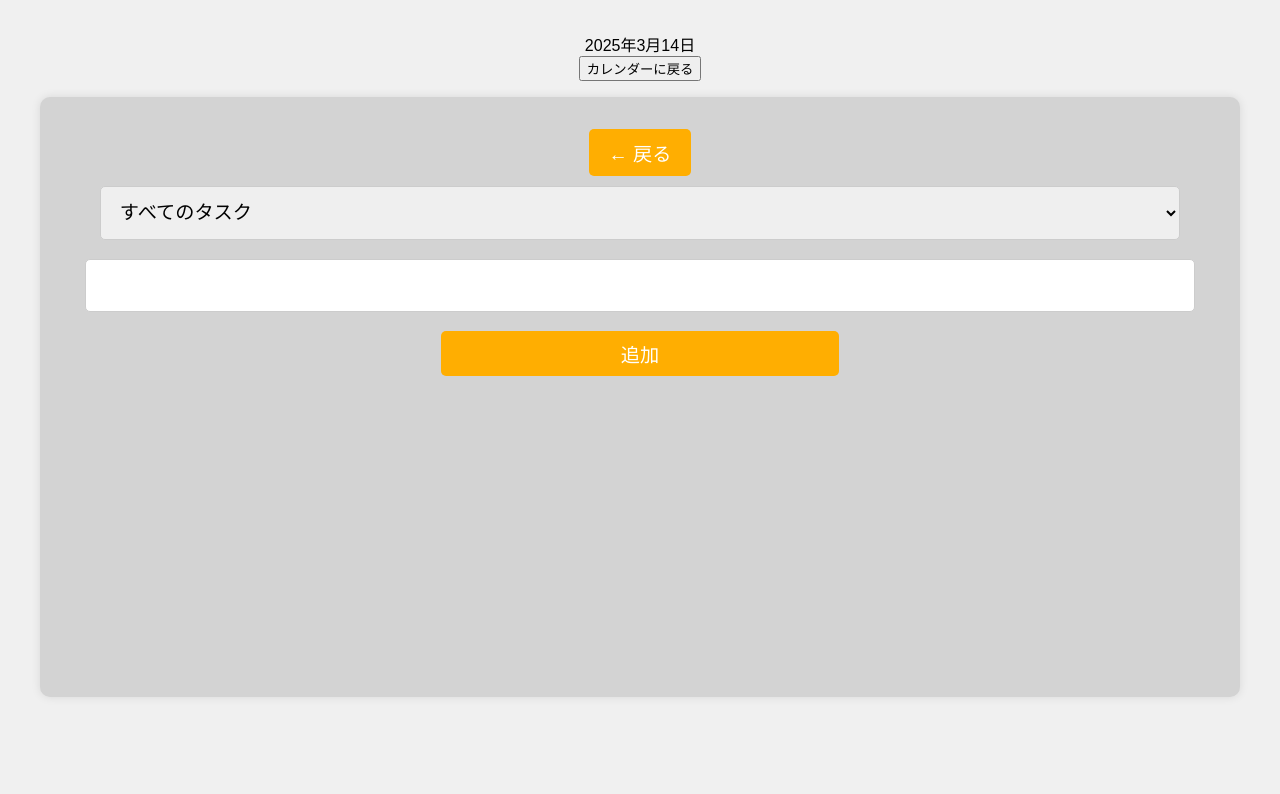
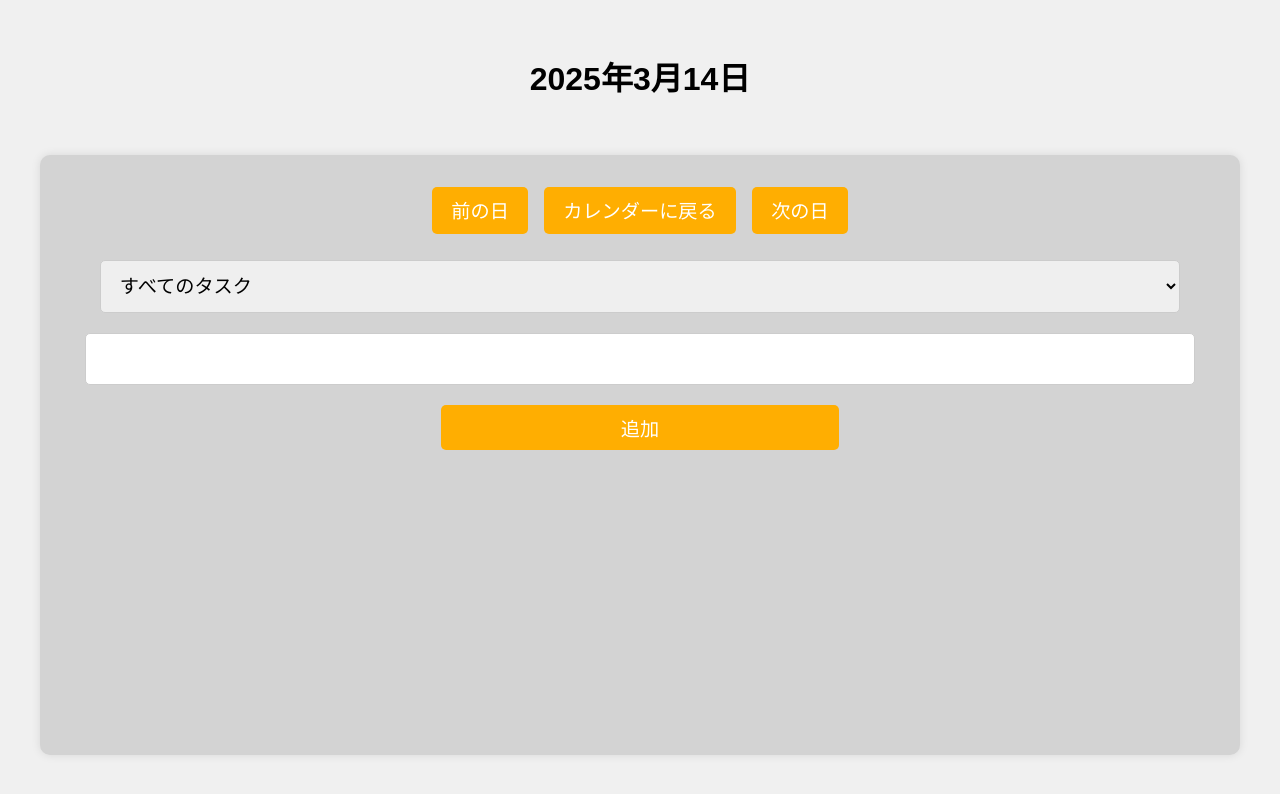
Before and after one commit to shoutarou123/proaka-front-tokka, a React (Vite) app: page /todos in a window 1280 px wide. Shown: the top 794 px of the page. Built offline with nearby package versions, Linux system fonts and the light colour scheme; the HTML template or start-up script is replaced by a standard one.

Commit message:
ボタン見た目調整

```diff
--- a/src/App.tsx
+++ b/src/App.tsx
@@ -8,21 +8,11 @@ import { Day } from './components/Day';
 
 
 function App() {
-  const [showCalendar, setShowCalendar] = useState(false);
 
   return (
 
     <BrowserRouter>
       <Day /><br />
-      {/* カレンダー表示・非表示を切り替えるボタン */}
-      <button onClick={() => setShowCalendar(!showCalendar)}>カレンダーに戻る</button>
-
-      {/* カレンダーを表示 */}
-      {showCalendar && (
-        <div>
-          <FullCalendar plugins={[dayGripPlugin]} />
-        </div>
-      )}
 
       <Routes>
         <Route path="/" element={<Top />} />
--- /dev/null
+++ b/src/components/BackCalendar.tsx
@@ -0,0 +1,27 @@
+import FullCalendar from '@fullcalendar/react';
+import dayGripPlugin from '@fullcalendar/daygrid';
+import { useState } from 'react';
+
+
+export const BackCalendar = () => {
+  const [showCalendar, setShowCalendar] = useState(false);
+
+  return (
+    <div>
+      {/* カレンダー表示・非表示を切り替えるボタン */}
+      <button className="back-button" onClick={() => setShowCalendar(!showCalendar)}>
+        カレンダーに戻る
+      </button>
+
+
+      {/* カレンダーを表示 */}
+      {
+        showCalendar && (
+          <div>
+            <FullCalendar plugins={[dayGripPlugin]} />
+          </div>
+        )
+      }
+    </div>
+  );
+};
--- a/src/components/Day.tsx
+++ b/src/components/Day.tsx
@@ -5,6 +5,8 @@ export const Day = () => {
   const day = today.getUTCDate();
 
   return (
-    `${year}年${month}月${day}日`
+    <h1>
+      {`${year}年${month}月${day}日`}
+    </h1>
   )
 }
--- a/src/components/todos/todo.tsx
+++ b/src/components/todos/todo.tsx
@@ -1,6 +1,8 @@
 import React, { useState, useEffect } from 'react';
 import localforage from 'localforage';
 import { useNavigate } from 'react-router-dom';
+import { BackCalendar } from '../BackCalendar';
+
 
 type Todo = {
   title: string;
@@ -26,6 +28,7 @@ const Todos: React.FC = () => {
   const [filter, setFilter] = useState<Filter>('all');
 
   const [activeTodoId, setActiveTodoId] = useState<number | null>(null);
+
 
   // todos ステートを更新する関数
   const handleSubmit = () => {
@@ -147,11 +150,11 @@ const Todos: React.FC = () => {
 
   return (
     <div className="todo-container">
-      <button
-        className="back-button"
-        onClick={() => navigate('/')}
-        title="Topページに戻る" // ツールチップ表示
-      >← 戻る</button>
+      < div className="calendar-navigation">
+        <button className='previos-day'>前の日</button>
+        <BackCalendar />
+        <button className='next-day'>次の日</button>
+      </div>
       <select
         defaultValue="all"
         onChange={(e) => handleFilterChange(e.target.value as Filter)} // e.target.valueは本来stringになるので、Filterの4つの文字だけ使うようにルールを設定している
--- a/src/index.css
+++ b/src/index.css
@@ -39,8 +39,17 @@ select, input[type='text'], button[type='submit'] {
   border-radius: 5px;
 }
 
+.calendar-navigation {
+  display: flex;
+  justify-content: center;
+  align-items: center;
+  gap: 1em;
+  margin-bottom: 1em;
+}
 
-.back-button {
+.previos-day,
+.back-button,
+.next-day {
   background-color: #FFAE01;
   color: #fff;
   border: none;
@@ -48,6 +57,14 @@ select, input[type='text'], button[type='submit'] {
   font-size: 1.2em;
   padding: 0.5em 1em;
   border-radius: 5px;
+  width: auto;
+  text-align: center;
+}
+
+.previos-day:hover,
+.back-button:hover,
+.next-day:hover {
+  background-color: #ff9500;
 }
 
 button[type='submit'] {
```
